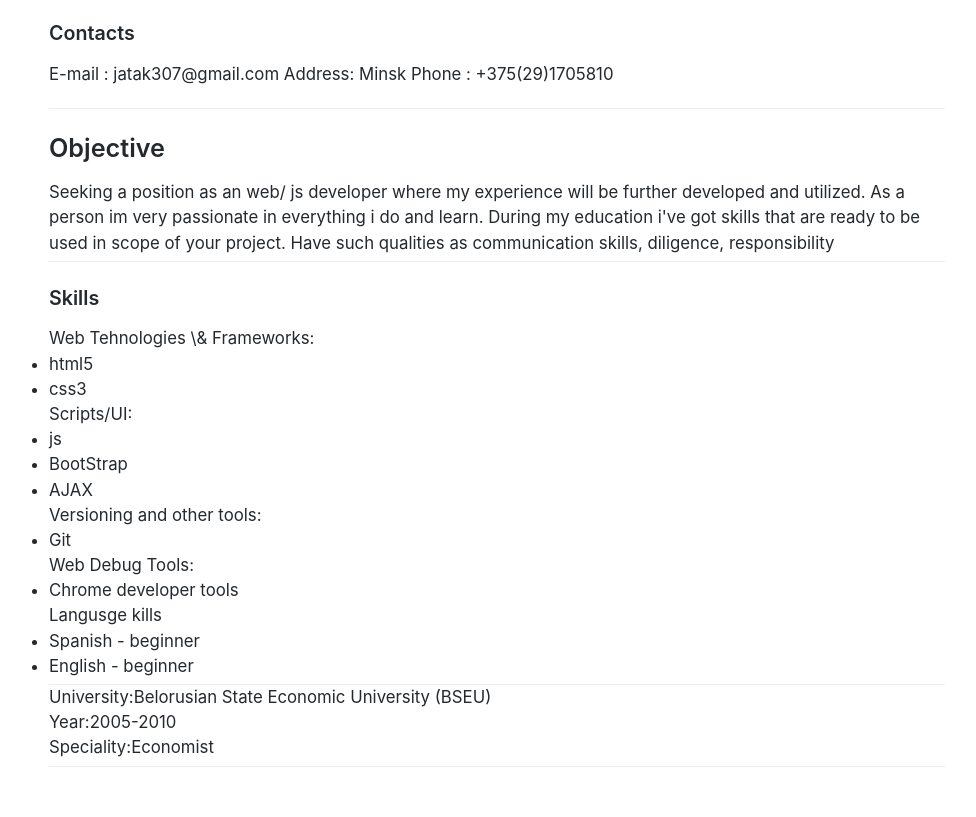
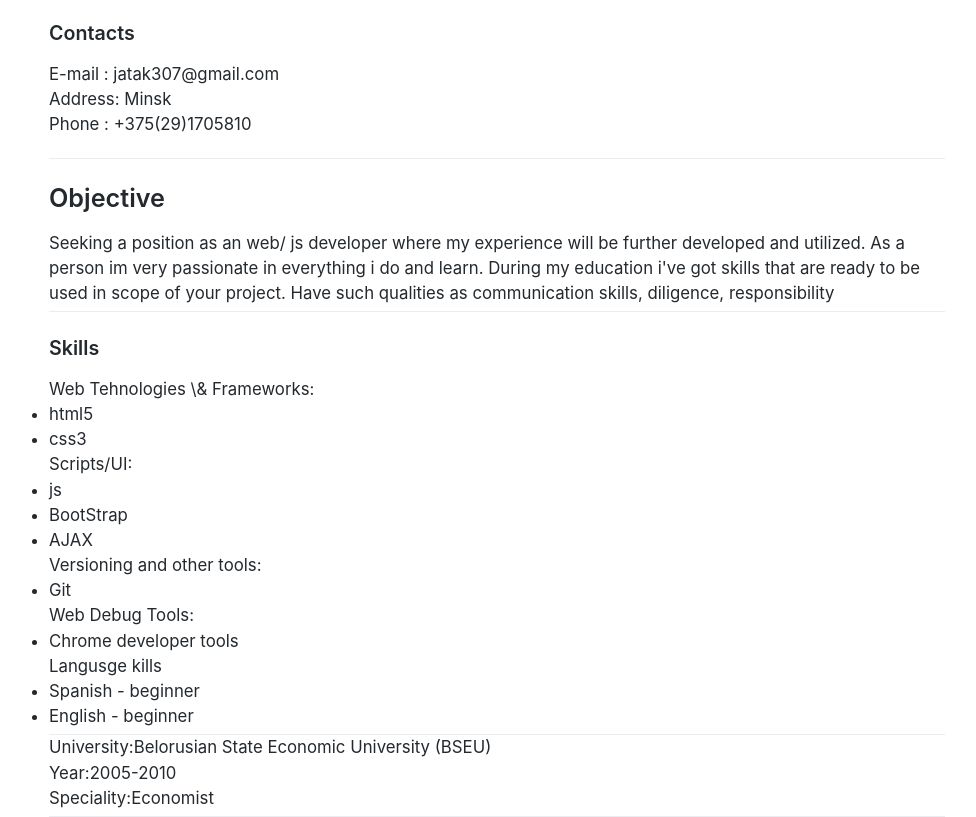
Before and after one commit to jatak307/rsschool-cv, a plain HTML site: page index.html in a window 1280 px wide. Shown: the part 99-916 px from the top of the page, without its empty margins (143-1119 px from the left). Before the commit the page ends 866 px from the top, so only its background shows below. Drawn offline with Linux system fonts and the light colour scheme.

```diff
--- a/index.html
+++ b/index.html
@@ -13,9 +13,9 @@
       <h1>Afanasenka Katsiaryna</h1>
       <h3>Contacts</h3>
       <p>
-        E-mail : jatak307@gmail.com
-        Address: Minsk
-        Phone : +375(29)1705810
+        E-mail : jatak307@gmail.com <br>
+        Address: Minsk <br>
+        Phone : +375(29)1705810 <br>
       </p>
     </header>
 
```
